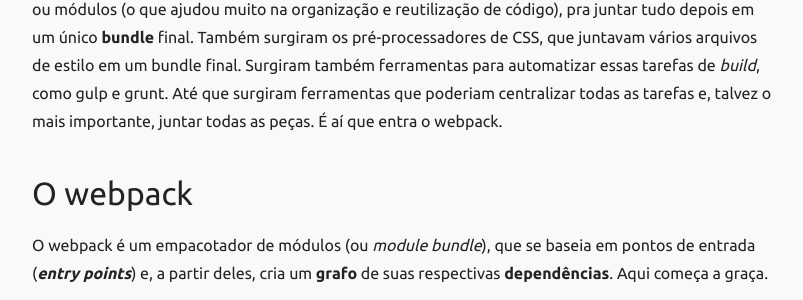
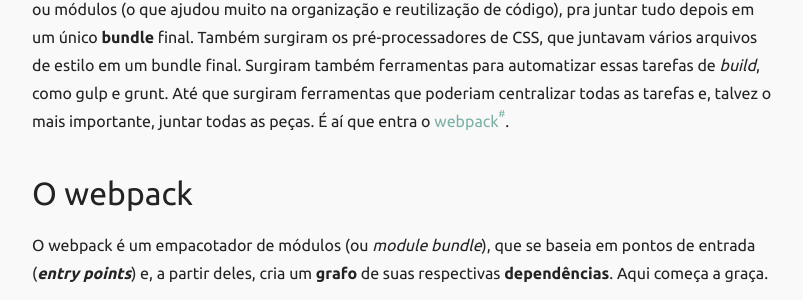
Before and after one commit to gabsprates/gabsprates.github.io, a Jekyll site: the page built from _posts/2019-11-30-desmistificando-o-webpack-entry-points-e-loaders.md, in a window 1280 px wide and 900 px high, scrolled down 538 px. Shown: the part 204-504 px from the top of the window, without its empty margins (238-1041 px from the left). Built offline with Jekyll 4.4.1, drawn with Linux system fonts in a browser that asks for light colours; comment, search, counter and statistics services are not loaded; part of the change alters nothing that is shown; some of the changed text lies outside the part shown.

```diff
--- a/_posts/2019-11-30-desmistificando-o-webpack-entry-points-e-loaders.md
+++ b/_posts/2019-11-30-desmistificando-o-webpack-entry-points-e-loaders.md
@@ -11,7 +11,7 @@ Antes de mais nada, ainda estamos em 2019 e sim, acho que contar um pouco sobre
 
 Se voltarmos um pouco no tempo, chegaremos numa época em que se criava um grande arquivo `.js`, com todo o código da aplicação, e se colocava a respectiva tag `<script>` na página. Muitas vezes, acompanhado do jQuery. Ok, e se fossemos usar um plugin do jQuery, uma _lib_ de _date picker_? Aí seria preciso colocar mais uma `<script>` na página com essa tal _lib_. Até parece um pouco de _code splitting_ mas calma, chegaremos lá.
 
-Avançando um pouco no tempo, veio o Node.js e conseguimos o poder de criar arquivos JS separados, ou módulos (o que ajudou muito na organização e reutilização de código), pra juntar tudo depois em um único **bundle** final. Também surgiram os pré-processadores de CSS, que juntavam vários arquivos de estilo em um bundle final. Surgiram também ferramentas para automatizar essas tarefas de _build_, como gulp e grunt. Até que surgiram ferramentas que poderiam centralizar todas as tarefas e, talvez o mais importante, juntar todas as peças. É aí que entra o webpack.
+Avançando um pouco no tempo, veio o Node.js e conseguimos o poder de criar arquivos JS separados, ou módulos (o que ajudou muito na organização e reutilização de código), pra juntar tudo depois em um único **bundle** final. Também surgiram os pré-processadores de CSS, que juntavam vários arquivos de estilo em um bundle final. Surgiram também ferramentas para automatizar essas tarefas de _build_, como gulp e grunt. Até que surgiram ferramentas que poderiam centralizar todas as tarefas e, talvez o mais importante, juntar todas as peças. É aí que entra o [webpack](https://webpack.js.org/concepts/).
 
 ## O webpack
 
@@ -189,3 +189,9 @@ Qualquer dúvida, deixe nos comentários, será um prazer ajudar.
 Até a próxima!
 
 (:
+
+---
+
+### Referências
+
+- https://webpack.js.org/concepts/
```
